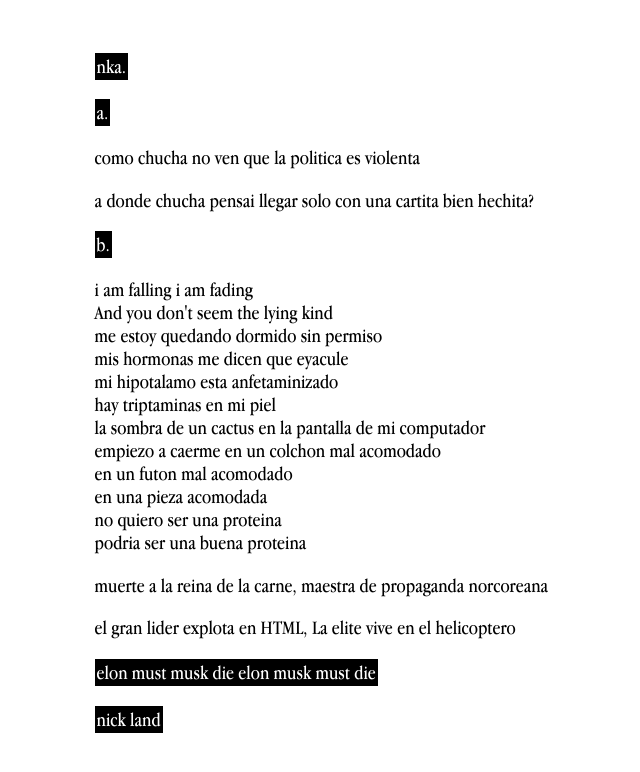
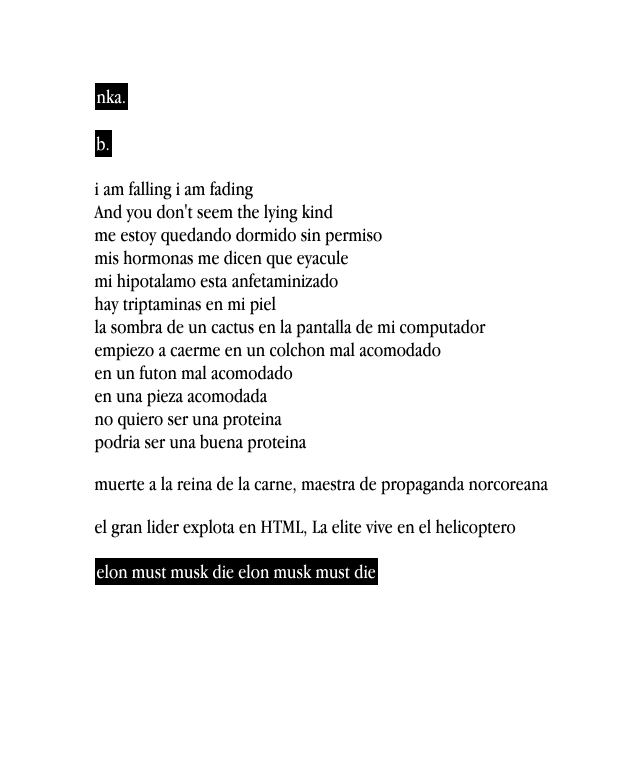
Before and after one commit to nnkkaaii/nnkkaaii.github.io, a plain HTML site: page index.html in a window 1280 px wide. Shown: the whole page, without its empty margins (264-904 px from the left). Drawn offline with Linux system fonts and the light colour scheme.

Commit message:
Update index.html
taba loquito ante

```diff
--- a/index.html
+++ b/index.html
@@ -16,11 +16,6 @@
         <br />
 
 	<p class="negative"> nka. </p>
-
-	<p class="negative"> a. </p>
-	<p> como chucha no ven que la politica es violenta </p>
-	<p> a donde chucha pensai llegar solo con una cartita bien hechita? </p>
-
 	<p class="negative"> b. </p>
 	<p> i am falling
 		i am fading
@@ -42,7 +37,6 @@
 	<p> muerte a la reina de la carne, maestra de propaganda norcoreana </p>
 	<p> el gran lider explota en HTML, La elite vive en el helicoptero </p>
 	<p class="negative">	elon must musk die elon musk must die </p>
-	<p class="negative"> nick land </p>
 	<br />
 	<br />
 	<br />
```
